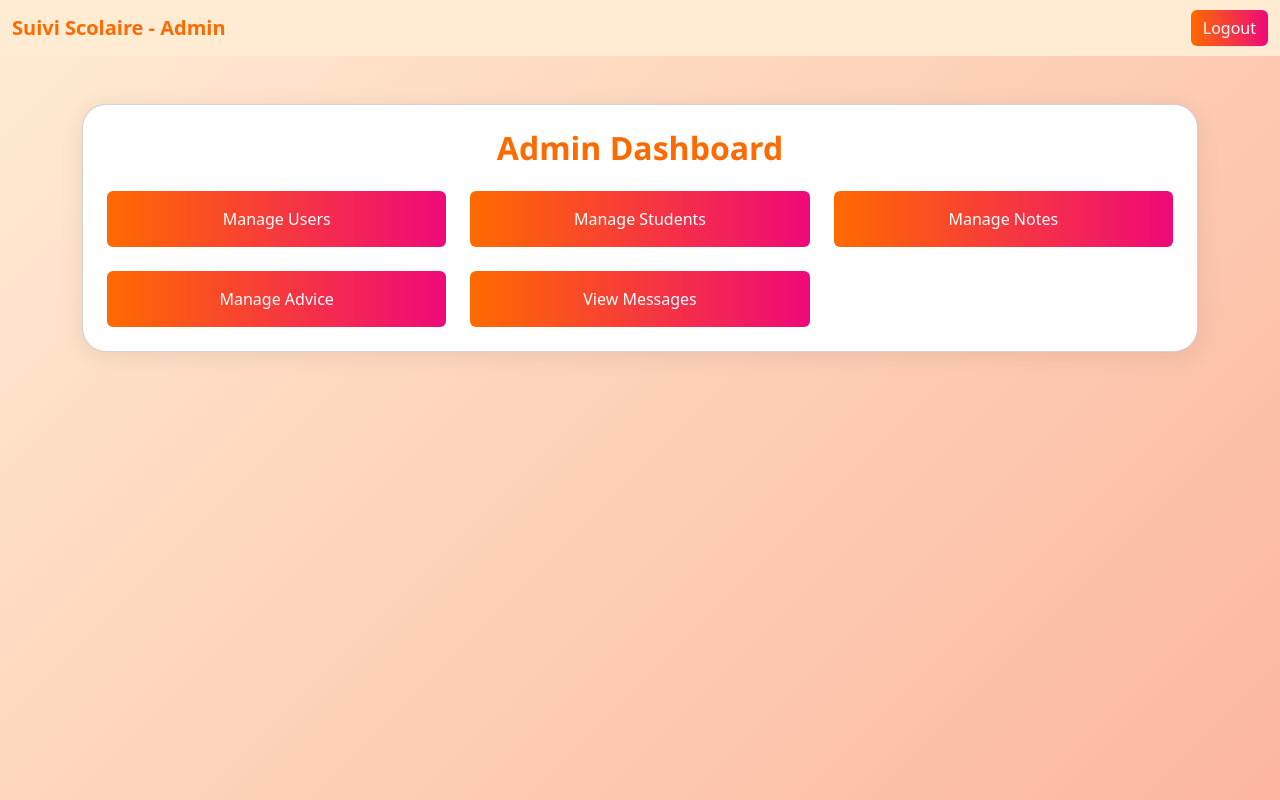
After one commit to willliam007/Suivies, a PHP site: page /admin_dashboard.php in a window 1280 px wide. The commit adds this page. Run offline with PHP 8.4, Linux system fonts and the light colour scheme; a user stored in the database is signed in.

Commit message:
update project
dashboard de l'admin a ete creer et on se connecte en tant que admin

```diff
--- /dev/null
+++ b/admin_dashboard.php
@@ -0,0 +1,50 @@
+<?php
+session_start();
+require 'db.php';
+require 'fonctions.php';
+if (!isset($_SESSION["user_type"]) || $_SESSION["user_type"] !== "admin") {
+    header("Location: login.php");
+    exit;
+}
+?>
+<!DOCTYPE html>
+<html lang="en">
+<head>
+    <meta charset="UTF-8">
+    <title>Admin Dashboard</title>
+    <link href="https://cdn.jsdelivr.net/npm/bootstrap@5.3.0/dist/css/bootstrap.min.css" rel="stylesheet">
+    <link rel="stylesheet" href="style.css">
+</head>
+<body>
+<nav class="navbar navbar-expand-lg navbar-light" style="background: #ffecd2;">
+    <div class="container-fluid">
+        <a class="navbar-brand" href="#" style="color:#ff6a00;font-weight:bold;">Suivi Scolaire - Admin</a>
+        <div class="d-flex">
+            <a href="logout.php" class="btn btn-perso">Logout</a>
+        </div>
+    </div>
+</nav>
+<div class="container mt-5">
+    <div class="card p-4">
+        <h2 class="mb-4 text-center">Admin Dashboard</h2>
+        <div class="row g-4">
+            <div class="col-md-6 col-lg-4">
+                <a href="#" class="btn btn-perso w-100 py-3">Manage Users</a>
+            </div>
+            <div class="col-md-6 col-lg-4">
+                <a href="#" class="btn btn-perso w-100 py-3">Manage Students</a>
+            </div>
+            <div class="col-md-6 col-lg-4">
+                <a href="#" class="btn btn-perso w-100 py-3">Manage Notes</a>
+            </div>
+            <div class="col-md-6 col-lg-4">
+                <a href="#" class="btn btn-perso w-100 py-3">Manage Advice</a>
+            </div>
+            <div class="col-md-6 col-lg-4">
+                <a href="#" class="btn btn-perso w-100 py-3">View Messages</a>
+            </div>
+        </div>
+    </div>
+</div>
+</body>
+</html>
--- a/db_structure.sql
+++ b/db_structure.sql
@@ -40,3 +40,5 @@ CREATE TABLE messages (
     FOREIGN KEY (sender_id) REFERENCES users(id),
     FOREIGN KEY (receiver_id) REFERENCES users(id)
 );
+
+INSERT INTO users (nom, email, mot_de_passe, type) VALUES ('Admin', 'admin@gmail.com', '123456', 'admin');
--- /dev/null
+++ b/hash.php
@@ -0,0 +1,3 @@
+<?php
+echo password_hash('your_admin_password', PASSWORD_DEFAULT);
+?>
```
Also changed, not shown: login.php (+7 -2 lines), README.md.
